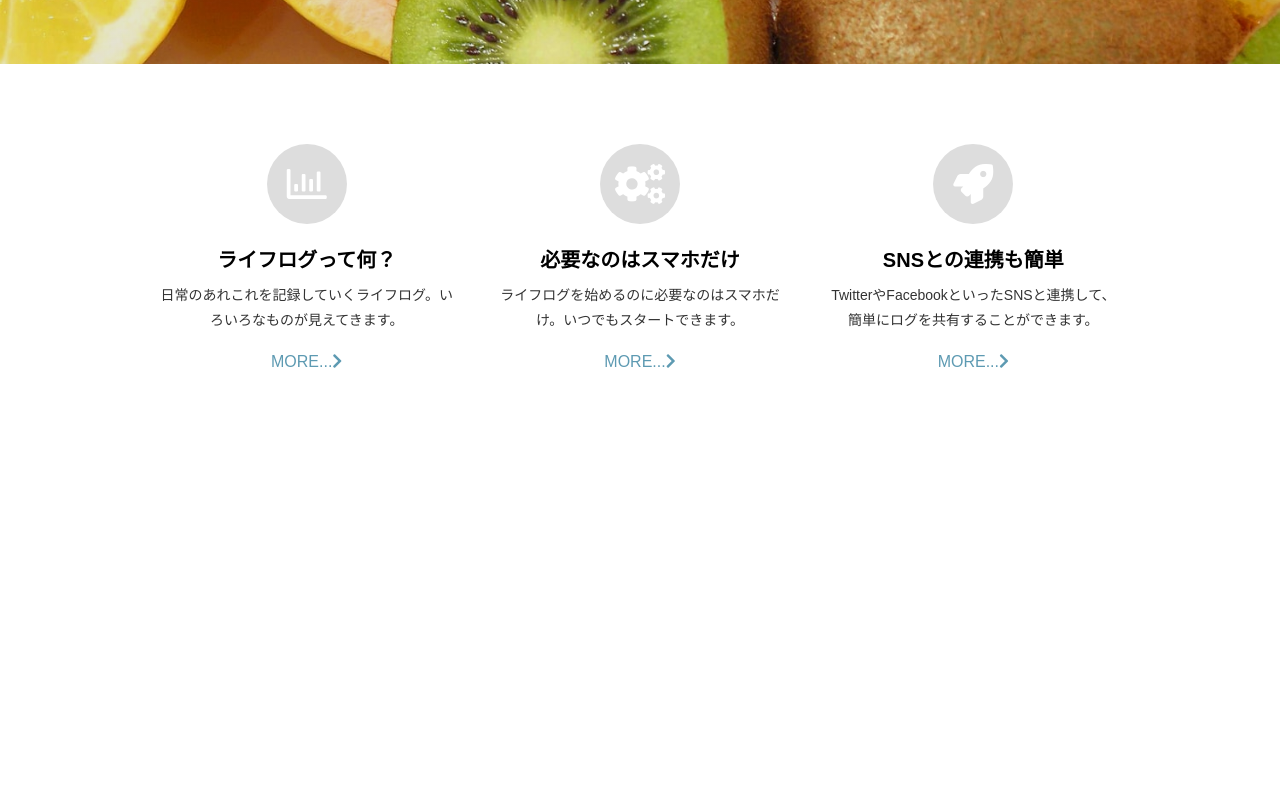
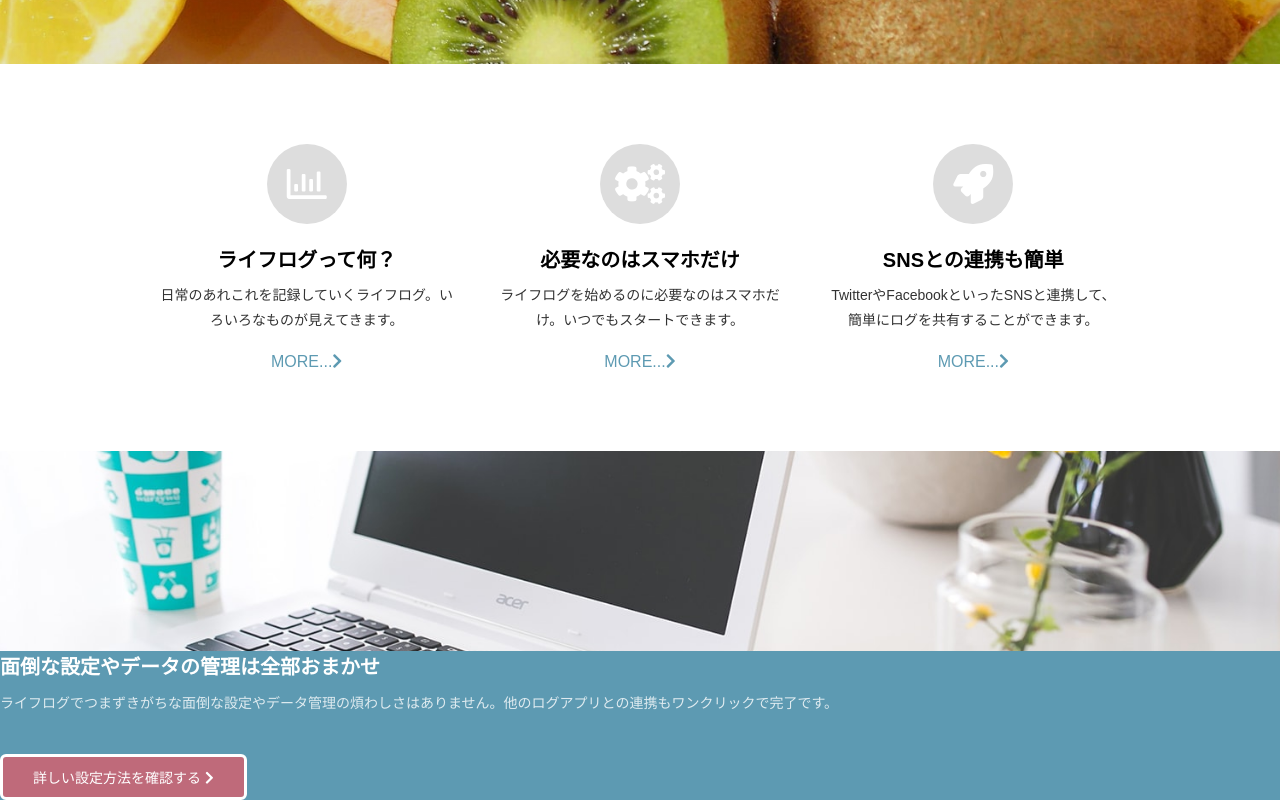
Before and after one commit to yinm/6step-master-html-css, a Nuxt app in the folder trace/: page / in a window 1280 px wide. Shown: the part 736-1536 px from the top of the page. Before the commit the page ends 1187 px from the top, so only its background shows below. Built offline with nearby package versions, Linux system fonts and the light colour scheme.

Commit message:
Try 2-3-1

```diff
--- /dev/null
+++ b/trace/components/Content.vue
@@ -0,0 +1,64 @@
+<template>
+  <section class="conC">
+    <div class="container">
+      <div class="img" />
+      <div class="text">
+        <h2>面倒な設定やデータの管理は全部おまかせ</h2>
+        <p>ライフログでつまずきがちな面倒な設定やデータ管理の煩わしさはありません。他のログアプリとの連携もワンクリックで完了です。</p>
+      </div>
+      <a href="#">
+        詳しい設定方法を確認する
+        <i class="fas fa-chevron-right" />
+      </a>
+    </div>
+  </section>
+</template>
+
+<style scoped>
+  .conC {
+    background-color: var(--main-color);
+    color: var(--text-bright-color);
+  }
+
+  .conC .img {
+    height: 200px;
+    width: 100%;
+    background-image: url("/note.jpg");
+    background-size: cover;
+    background-position: center;
+  }
+
+  .conC .text {
+    padding-bottom: 42px;
+  }
+
+  .conC .text h2 {
+    margin-top: 0;
+    margin-bottom: 12px;
+    font-size: 20px;
+  }
+
+  .conC .text p {
+    margin: 0;
+    font-size: 14px;
+    opacity: 0.8;
+  }
+
+  .conC a {
+    display: inline-block;
+    border: 3px solid var(--text-bright-color);
+    border-radius: 6px;
+    padding: 10px 30px;
+    background-color: var(--accent-color);
+    color: var(--text-bright-color);
+    font-size: 14px;
+    text-decoration: none;
+  }
+
+  .conC a:hover {
+    background-image: linear-gradient(
+      rgba(255, 255, 255, 0.3),
+      rgba(255, 255, 255, 0.3)
+    );
+  }
+</style>
--- a/trace/pages/index.vue
+++ b/trace/pages/index.vue
@@ -2,17 +2,20 @@
   <div>
     <Hero />
     <Concept />
+    <Content />
   </div>
 </template>
 
 <script>
 import Hero from '~/components/Hero.vue'
 import Concept from '~/components/Concept.vue'
+import Content from '~/components/Content.vue'
 
 export default {
   components: {
     Hero,
-    Concept
+    Concept,
+    Content
   }
 }
 </script>
```
Also changed, not shown: trace/static/note.jpg (added).
